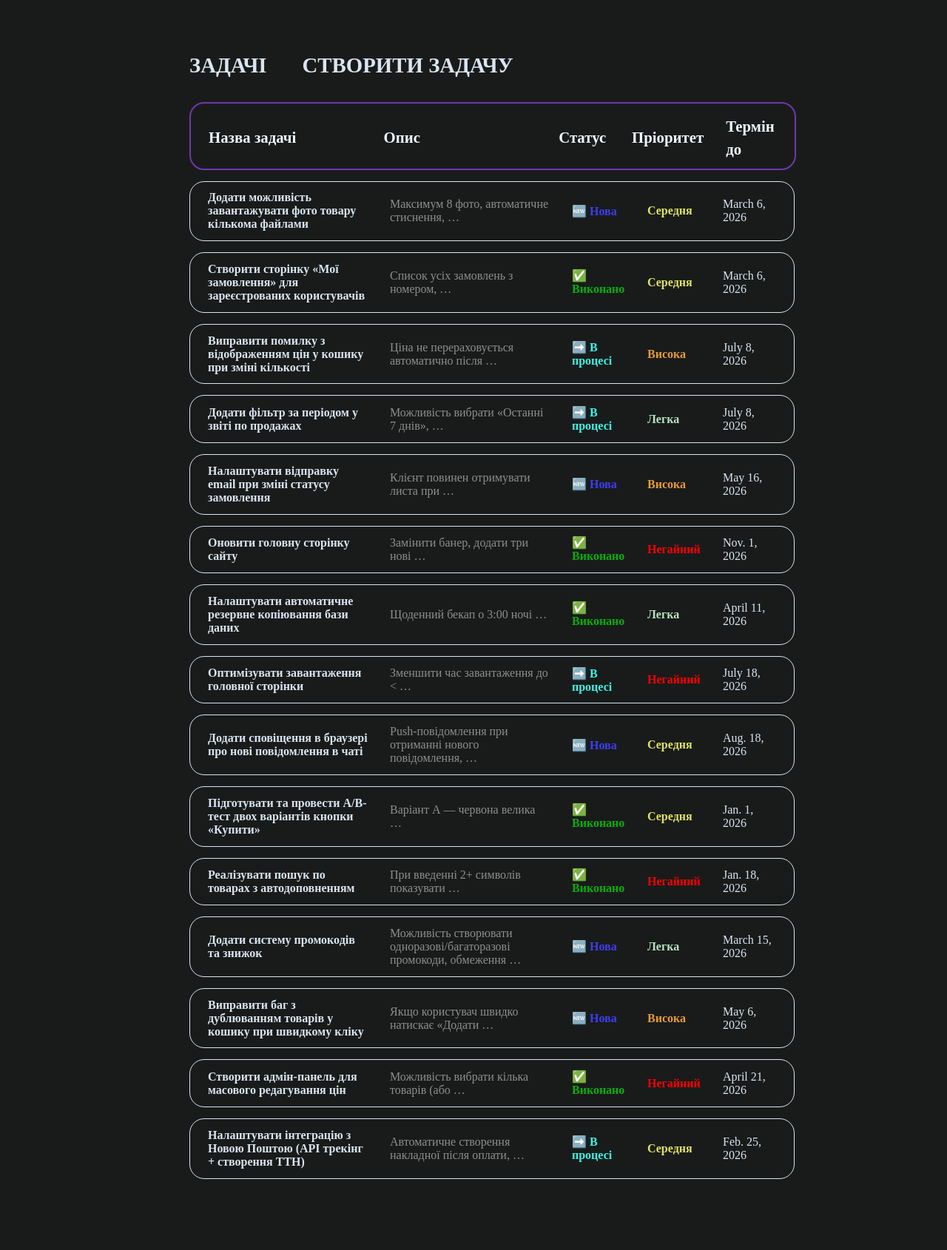
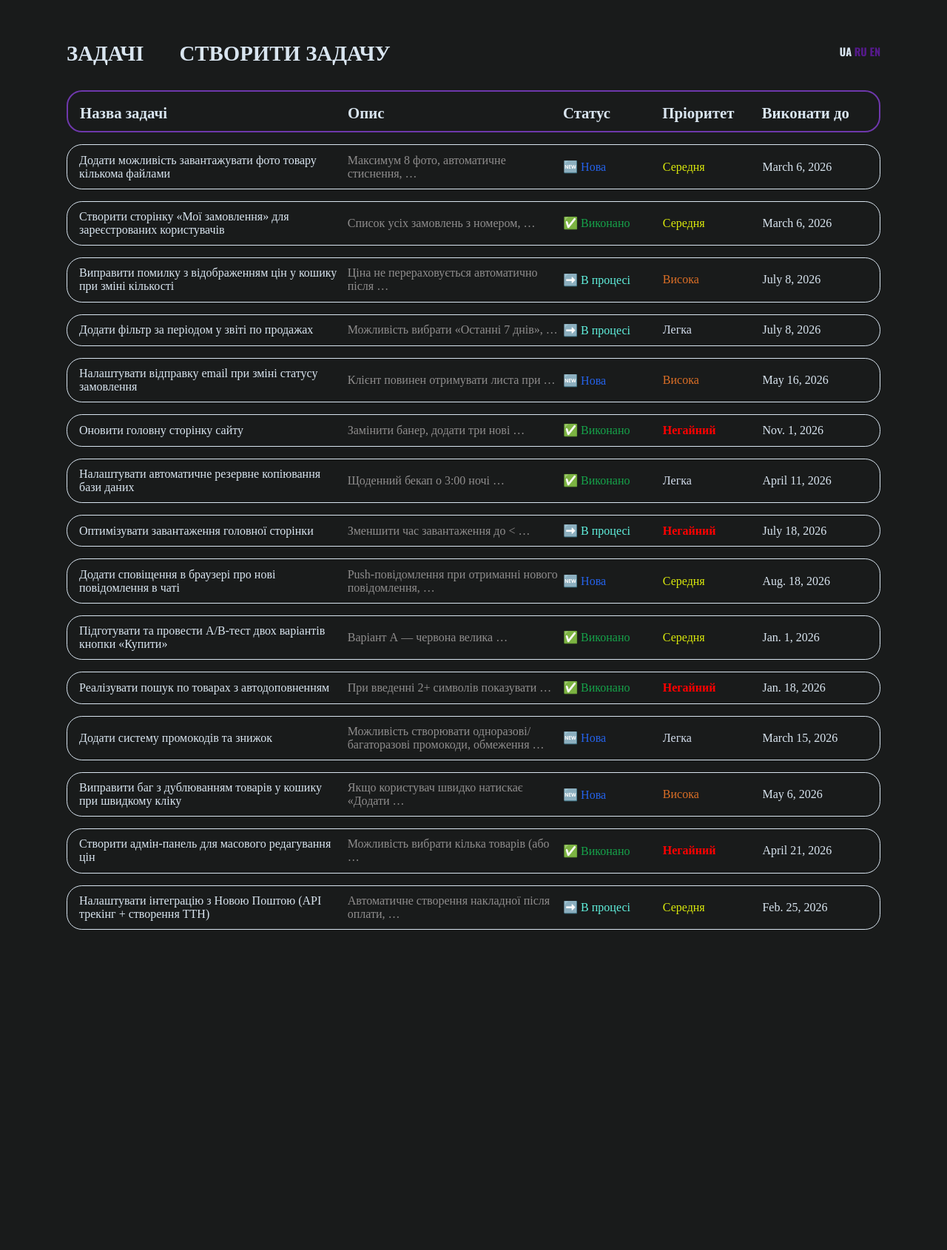
Before and after one commit to DuskyDao/todo_project, a Django app: template todo/core/templates/core/list.html in a window 1280 px wide. Shown: the whole page at 74% size. After the commit the page ends 1257 px from the top, so only its background shows below. Run offline with Django 5.2, Linux system fonts and the light colour scheme; the template is opened without the code that fills it: values that come from a table or form of the project are taken from there, others are empty; data comes from the database, SQL or seed files in the repository; both versions use the stored data as it was after the commit.

Commit message:
upd list template, fix css fon grid

```diff
--- a/todo/conf/urls.py
+++ b/todo/conf/urls.py
@@ -1,7 +1,12 @@
 from django.contrib import admin
 from django.urls import path, include
+from django.conf.urls.i18n import i18n_patterns, set_language
+
 
 urlpatterns = [
     path("admin/", admin.site.urls),
+    path("i18n/setlang/", set_language, name="set_language"),
+]
+urlpatterns += i18n_patterns(
     path("", include("core.urls", namespace="core")),
-]
+)
--- a/todo/core/static/core/css/style.css
+++ b/todo/core/static/core/css/style.css
@@ -7,6 +7,10 @@
     --dark: rgb(25, 27, 27);
     --nice: rgb(110, 56, 172);
     --grey: rgb(143, 141, 141);
+
+    --fh: 'Oswald';
+
+    --max-width: 1100px;
 }
 
 body {
@@ -14,17 +18,23 @@ body {
     padding: 0;
     box-sizing: border-box;
     color: var(--light);
+    background-color: var(--bg-dark);
+}
+
+.container {
+    max-width: var(--max-width);
+    margin-inline: auto;
 }
 
 h1 {
-    font-family: 'Oswald';
+    font-family: var(--fh);
     margin: 2rem 0 1.5rem 0;
     font-size: 1.5rem;
     color: var(--grey);
 }
 
 h2 {
-    font-family: 'Oswald';
+    font-family: var(--fh);
     color: var(--nice);
 }
 
@@ -38,36 +48,31 @@ ul {
     margin: 0
 }
 
-body {
-    background-color: var(--bg-dark);
-    padding: 3rem 0;
-}
-
-main {
-    margin: 0 auto;
-    max-width: 60vw;
-    height: 100%;
-    padding: 1rem;
-}
-
 .btn {
     display: inline-block;
     padding: .4rem 1.2rem;
     margin: 0 1rem 1.8rem 0;
-    border: solid 2px var(--nice);
+    border: solid 2px var(--light);
     border-radius: 20px;
-    color: var(--nice);
+    color: var(--light);
     transition: all .4s ease;
     cursor: pointer;
 
     &:hover {
-        color: var(--light);
-        border: solid 2px var(--light);
+        color: var(--nice);
+        border: solid 2px var(--nice);
     }
 }
 
 /* base.html */
-header ul {
+header>.container {
+    display: flex;
+    justify-content: space-between;
+    align-items: center;
+    margin-top: 3rem;
+}
+
+header .menu {
     display: flex;
     gap: 3rem;
     font-size: 1.8rem;
@@ -75,15 +80,29 @@ header ul {
     font-weight: 700;
 
     & li>a {
-        font-family: 'Oswald';
+        font-family: var(--fh);
         color: var(--light);
         text-decoration: none;
         transition: color .4s ease;
 
         &:hover {
-            color: var(--grey);
+            color: var(--nice);
         }
     }
+}
+
+header .language {
+    display: flex;
+    align-items: center;
+    gap: .4rem;
+    font-family: var(--fh);
+    font-size: .9rem;
+    font-weight: 700;
+
+    & .active {
+        color: var(--light);
+    }
+
 }
 
 .pagination {
@@ -111,92 +130,92 @@ header ul {
 /* list.html */
 .task {
     display: flex;
-    justify-content: space-between;
-    align-items: center;
-    gap: 30px;
-    font-size: 1rem;
-
-    width: 100%;
-    padding: .8rem 1.5rem;
-    margin-bottom: 15px;
-
-    background-color: var(--bg-dark);
-    color: var(--light);
-    border: 1px solid var(--bg-light);
-    border-radius: 20px;
-    transition: all .4s ease;
-
-    &:hover {
-        background-color: rgba(13, 12, 14, 0.815);
-        box-shadow: 0 0 2px;
-    }
+    flex-direction: column;
+    gap: 1rem;
+    /* overflow: hidden; */
 }
 
-.task.header {
+.task__header {
+    display: grid;
+    grid-template-columns: 5fr 4fr 1.8fr 1.8fr 2fr;
+    gap: .4rem;
+    padding: .7rem 1rem;
+    font-family: var(--fh);
     font-size: 1.3rem;
     font-weight: 600;
-    background-color: var(--bg-dark);
-    border: solid 2px var(--nice);
-
-    & span {
-        font-family: 'Oswald';
-        color: aliceblue;
-    }
+    border: 2px solid var(--nice);
+    border-radius: 1.3rem;
 }
 
-.task span {
-    text-align: left;
+.task__wrapper {
+    display: grid;
+    grid-template-columns: 5fr 4fr 1.8fr 1.8fr 2fr;
+    gap: .4rem;
+    padding: .7rem 1rem;
+    font-size: 1rem;
+    border: 1px solid var(--bg-light);
+    border-radius: 1.3rem;
+    transition: background 0.12s;
 }
 
-.title {
-    flex: 3;
-    font-weight: 700;
+.task__wrapper:hover {
+    background: rgba(0, 0, 0, 0.397);
 }
 
-.description {
-    color: var(--grey);
-    flex: 3;
+.task__wrapper a {
+    display: contents;
+    color: inherit;
 }
 
-.status,
-.priority,
-.date {
-    flex: 1;
+.task__wrapper span,
+.task__header span {
+    display: flex;
+    align-items: center;
+    min-width: 0;
+    overflow: hidden;
 }
 
-.status,
-.priority {
-    font-weight: 600;
+/* Обрізання довгих текстів */
+/* .title,
+.description {
+    white-space: nowrap;
+    overflow: hidden;
+    text-overflow: ellipsis;
+} */
+.task__wrapper .description {
+    color: var(--grey);
+}
+
+.status.new {
+    color: #2563eb;
+}
+
+.status.in_progress {
+    color: #60f1de;
 }
 
 .status.done {
-    color: rgb(8, 175, 8);
-}
-
-.status.in_progress {
-    color: rgb(58, 245, 229);
-}
-
-.status.new {
-    color: rgb(62, 62, 241);
+    color: #16a34a;
 }
 
 .priority.high {
-    color: rgb(230, 155, 58);
+    color: #dc6f26;
 }
 
 .priority.medium {
-    color: rgb(224, 226, 100);
+    color: #dbea0c;
 }
 
 .priority.low {
-    color: rgb(184, 228, 193);
+    color: #d2dceb;
 }
 
 .priority.immediate {
     color: red;
+    font-weight: 600;
 }
 
+/* detail.html */
 .data {
     display: flex;
     gap: 2rem;
@@ -237,8 +256,6 @@ header ul {
     width: 40rem;
 }
 
-
-
 .task-form textarea {
     width: 40rem;
     min-height: 120px;
@@ -278,11 +295,10 @@ header ul {
 }
 
 .task-form .btn {
-    margin-top: 1.2rem;
-    padding: .8rem 1.5rem;
+    margin-top: 1.1rem;
+    padding: .5rem 1.3rem;
     background-color: var(--bg-dark);
-    font-size: 1.3rem;
-    font-weight: 700
+    font-size: 1rem;
 }
 
 /* tast delete */
@@ -301,4 +317,13 @@ header ul {
         color: var(--grey);
     }
 
+
 }
+
+.task-delete .btn {
+    margin-top: 1.2rem;
+    padding: 0.5rem 1.2rem;
+    background-color: var(--bg-dark);
+    font-size: 1.2rem;
+    font-weight: 700
+}
--- a/todo/core/templates/core/delete-task.html
+++ b/todo/core/templates/core/delete-task.html
@@ -7,7 +7,7 @@
         <p>Ви дійсно хочете видалити задачу?</p>
         <strong><a href="{% url 'core:task-detail' object.id %}">{{ object.title }}</a></strong>
         {{ form }}
-        <p><button type="submit" class="btn">Так</button></p>
+        <p><button type="submit" class="btn">Видалити</button></p>
     </form>
 </div>
 {% endblock content %}
--- a/todo/core/templates/core/list.html
+++ b/todo/core/templates/core/list.html
@@ -1,41 +1,31 @@
 {% extends 'base.html' %}
+{% load i18n %}
 
 {% block content %}
-<ul class="task-list">
-    <li class="task header">
-        <span class="title"> Назва задачі</span>
+<ul class="task">
+    <li class="task__header">
+        <span class="title">Назва задачі</span>
         <span class="description">Опис</span>
         <span class="status">Статус</span>
         <span class="priority">Пріоритет</span>
-        <span class="date">Термін до</span>
+        <span class="date">Виконати до</span>
     </li>
     {% for task in tasks %}
-    <a href="{% url 'core:task-detail' task.id %}">
-        <li class="task">
+    <li class="task__wrapper">
+        <a href="{% url 'core:task-detail' task.id %}">
             <span class="title">{{ task.title }}</span>
             <span class="description">{{ task.description|truncatewords:5 }}</span>
-
-            {% if task.status == 'done' %}
-            <span class="status done">✅ {{ task.get_status_display }}</span>
-            {% elif task.status == 'new' %}
-            <span class="status new">🆕 {{ task.get_status_display }}</span>
-            {% elif task.status == 'in_progress' %}
-            <span class="status in_progress">➡️ {{ task.get_status_display }}</span>
-            {% endif %}
-
-            {% if task.priority == 'high' %}
-            <span class="priority high">{{ task.get_priority_display }}</span>
-            {% elif task.priority == 'medium' %}
-            <span class="priority medium">{{ task.get_priority_display }}</span>
-            {% elif task.priority == 'immediate' %}
-            <span class="priority immediate">{{ task.get_priority_display }}</span>
-            {% elif task.priority == 'low' %}
-            <span class="priority low">{{ task.get_priority_display }}</span>
-            {% endif %}
-
+            <span class="status {{ task.status }}">
+                {% if task.status == 'done' %}✅
+                {% elif task.status == 'new' %}🆕
+                {% elif task.status == 'in_progress' %}➡️
+                {% endif %}
+                {{ task.get_status_display }}
+            </span>
+            <span class="priority {{ task.priority }}">{{ task.get_priority_display }}</span>
             <span class="date">{{ task.due_date }}</span>
-        </li>
-    </a>
+        </a>
+    </li>
     {% endfor %}
 </ul>
 {% endblock content %}
--- a/todo/templates/base.html
+++ b/todo/templates/base.html
@@ -1,4 +1,5 @@
 {% load static %}
+{% load i18n %}
 <!DOCTYPE html>
 <html lang="en">
 
@@ -10,19 +11,35 @@
 </head>
 
 <body>
-    <main>
     <header>
-            <ul>
+        <div class="container">
+            <nav>
+                <ul class="menu">
                     <li><a href="{% url 'core:task-list' %}">Задачі</a></li>
                     <li><a href="{% url 'core:task-create' %}">Створити задачу</a></li>
                 </ul>
+            </nav>
+            <div class="language">
+                <ul>
+                    <a href="" class="active">UA</a>
+                    <a href="">RU</a>
+                    <a href="">EN</a>
+                </ul>
+            </div>
+        </div>
     </header>
+    <div class="container">
+        <main>
             <h1>{{ title }}</h1>
             {% block content %}
             {% endblock content %}
-
             {% include "core/includes/pagination.html" %}
         </main>
+    </div>
+    <footer class="site-footer">
+        <div class="container">
+        </div>
+    </footer>
 </body>
 
 </html>
```
Also changed, not shown: todo/conf/settings.py (+11 -1 lines), todo/core/templates/core/detail.html (+1 -9 lines), todo/core/views.py (+6 -5 lines), todo/db.sqlite3. Lines whose indentation alone changed are shown as unchanged.
